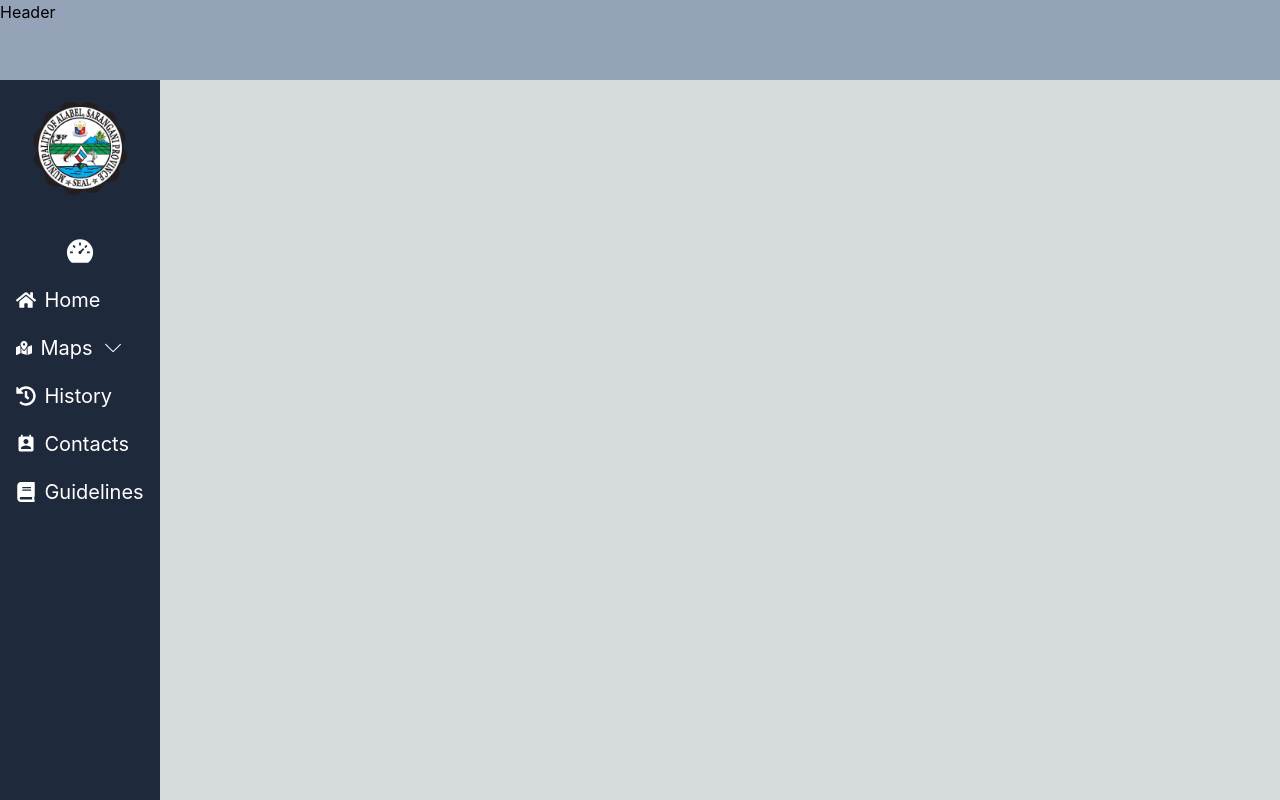
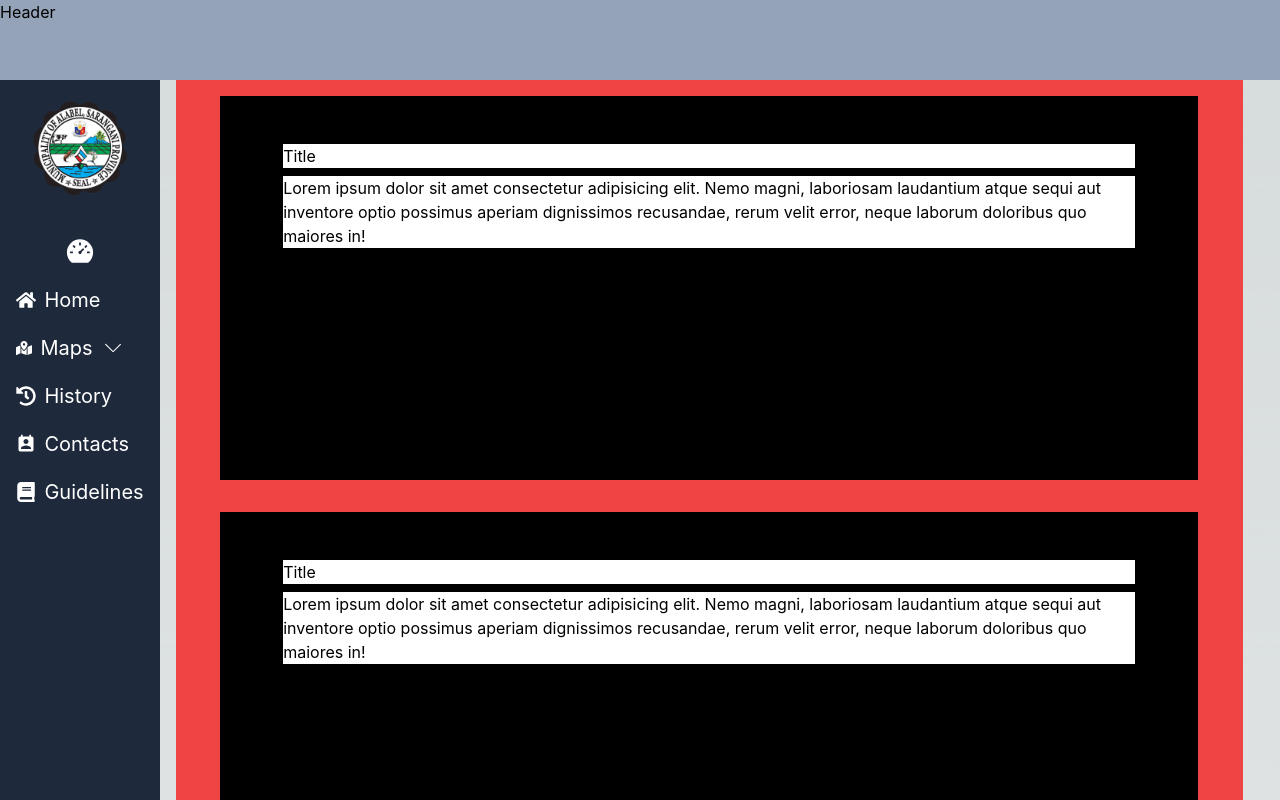
Before and after one commit to CodeKnight07/GeohazardMap, a Next.js app in the folder geomap-frontend/: page /components/user/user-dashboard/dashboard-main in a window 1280 px wide. Shown: the top 800 px of the page. Built offline with nearby package versions, Linux system fonts and the light colour scheme.

Commit message:
enhance dashboard-user-main

```diff
--- a/geomap-frontend/pages/components/user/user-dashboard/dashboard-main.tsx
+++ b/geomap-frontend/pages/components/user/user-dashboard/dashboard-main.tsx
@@ -1,12 +1,15 @@
 import React from 'react'
 import UserDashboardNav from './dashboard-nav'
 import UserDashboardHeader from './dashboard-header'
+import UserAnnouncement from './dashboard-announcement'
 
 function UserDashboardMain() {
   return (
-    <div>
+    <div className='flex w-screen auto' >
         <UserDashboardHeader/>
+        <UserAnnouncement/>
         <UserDashboardNav/>
+
     </div>
   )
 }
```
